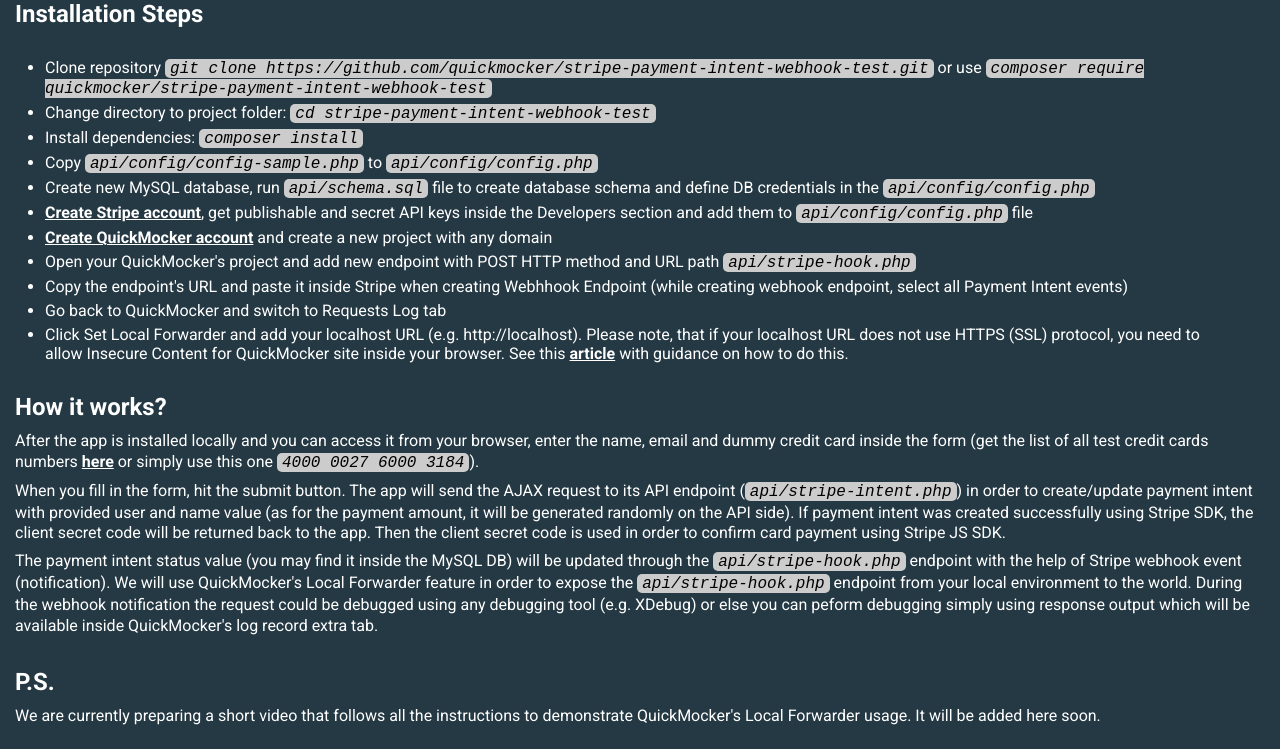
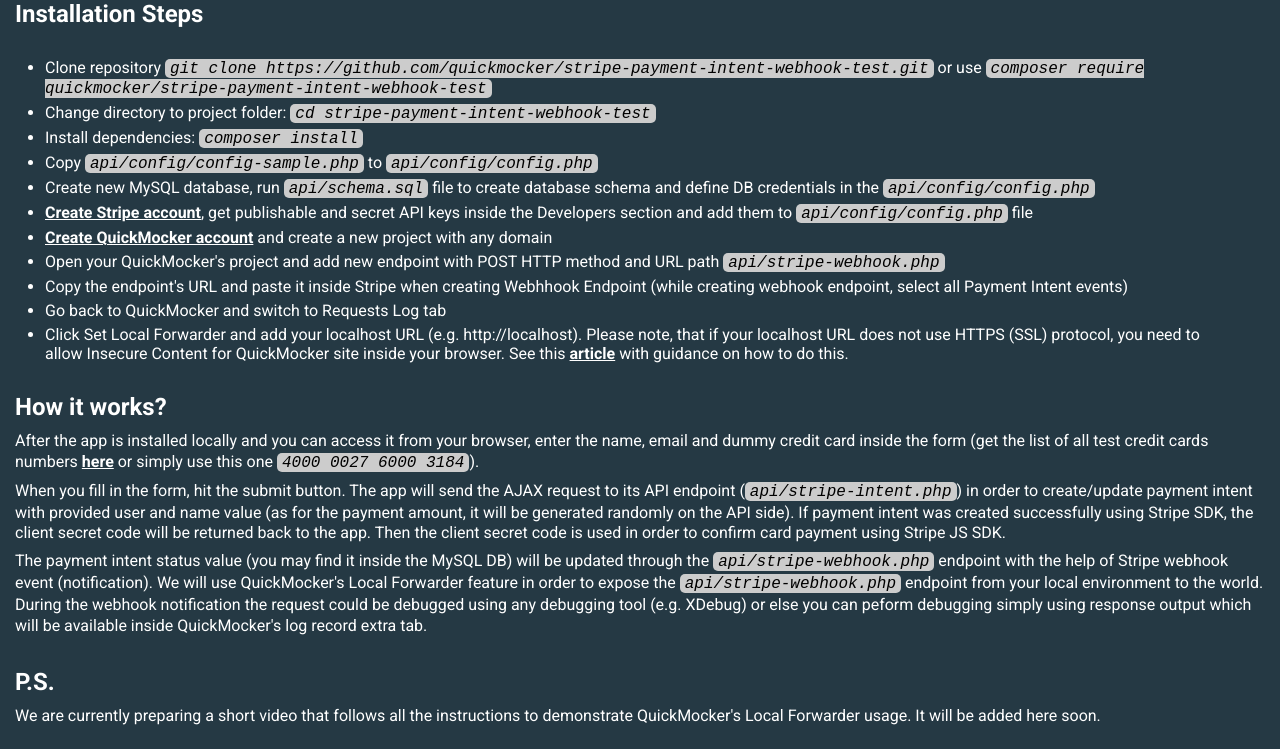
Before and after one commit to quickmocker/stripe-payment-intent-webhook-test, a PHP site: page / in a window 1280 px wide. Shown: the part 858-1607 px from the top of the page. Run offline with PHP 8.4, Linux system fonts and the light colour scheme; some libraries are stand-ins or nearby versions.

Commit message:
Renamed stripe-hook to stripe-webhook.

```diff
--- a/index.php
+++ b/index.php
@@ -63,7 +63,7 @@
       <li>Create new MySQL database, run <em>api/schema.sql</em> file to create database schema and define DB credentials in the <em>api/config/config.php</em></li>
       <li><a target="blank" href="https://dashboard.stripe.com/register">Create Stripe account</a>, get publishable and secret API keys inside the Developers section and add them to <em>api/config/config.php</em> file</li>
       <li><a href="https://quickmocker.com/register">Create QuickMocker account</a> and create a new project with any domain</li>
-      <li>Open your QuickMocker's project and add new endpoint with POST HTTP method and URL path <em>api/stripe-hook.php</em></li>
+      <li>Open your QuickMocker's project and add new endpoint with POST HTTP method and URL path <em>api/stripe-webhook.php</em></li>
       <li>Copy the endpoint's URL and paste it inside Stripe when creating Webhhook Endpoint (while creating webhook endpoint, select all Payment Intent events)</li>
       <li>Go back to QuickMocker and switch to Requests Log tab</li>
       <li>
@@ -87,9 +87,9 @@
       Then the client secret code is used in order to confirm card payment using Stripe JS SDK.
     </p>
     <p class="mb-5">
-      The payment intent status value (you may find it inside the MySQL DB) will be updated through the <em>api/stripe-hook.php</em> endpoint
+      The payment intent status value (you may find it inside the MySQL DB) will be updated through the <em>api/stripe-webhook.php</em> endpoint
       with the help of Stripe webhook event (notification).
-      We will use QuickMocker's Local Forwarder feature in order to expose the <em>api/stripe-hook.php</em> endpoint from your local
+      We will use QuickMocker's Local Forwarder feature in order to expose the <em>api/stripe-webhook.php</em> endpoint from your local
       environment to the world. During the webhook notification the request could be debugged using any debugging tool (e.g. XDebug) or else
       you can peform debugging simply using response output which will be available inside QuickMocker's log record extra tab.
     </p>
```
Also changed, not shown: README.md, api/stripe-webhook.php (renamed from api/stripe-hook.php).
